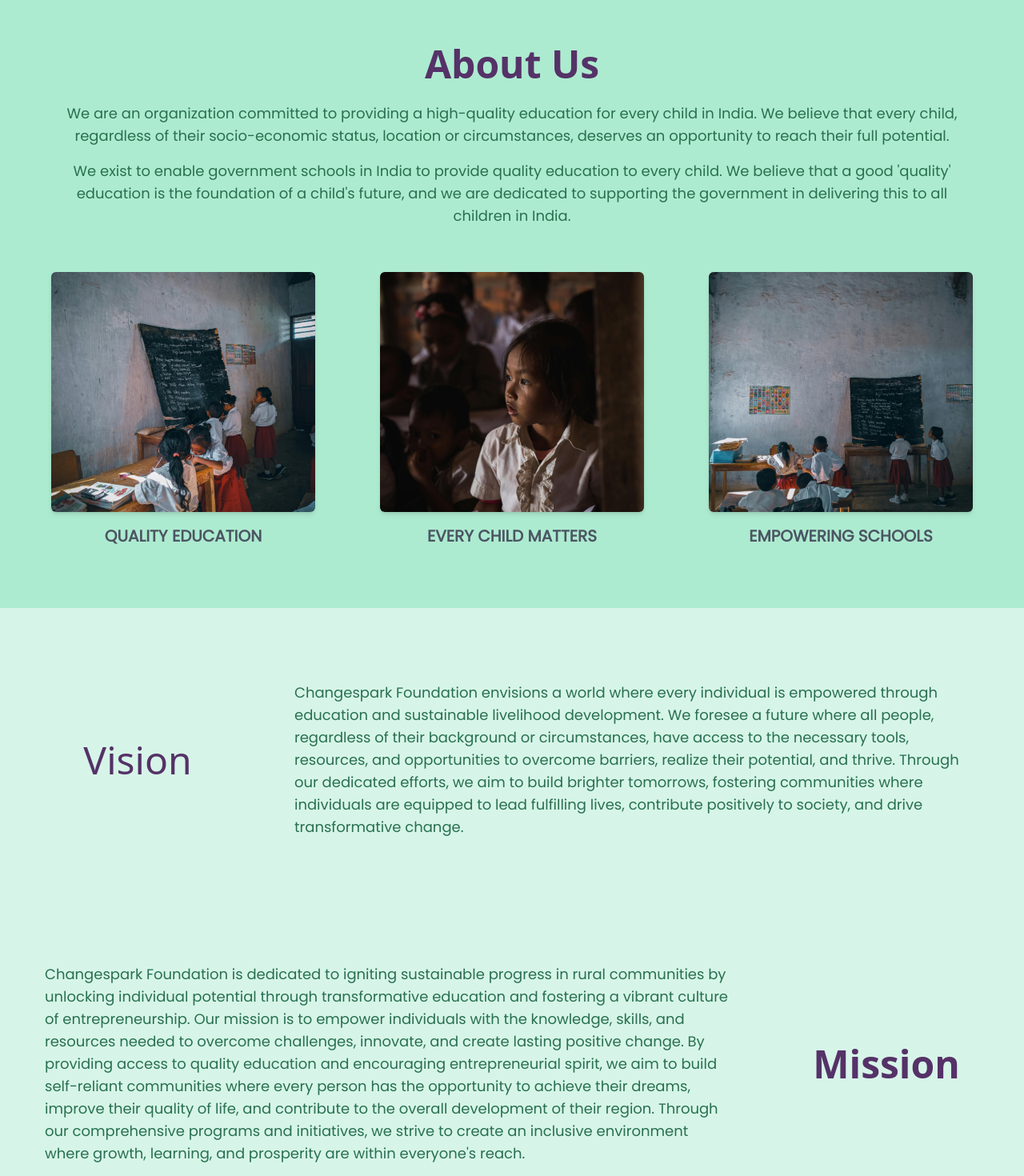
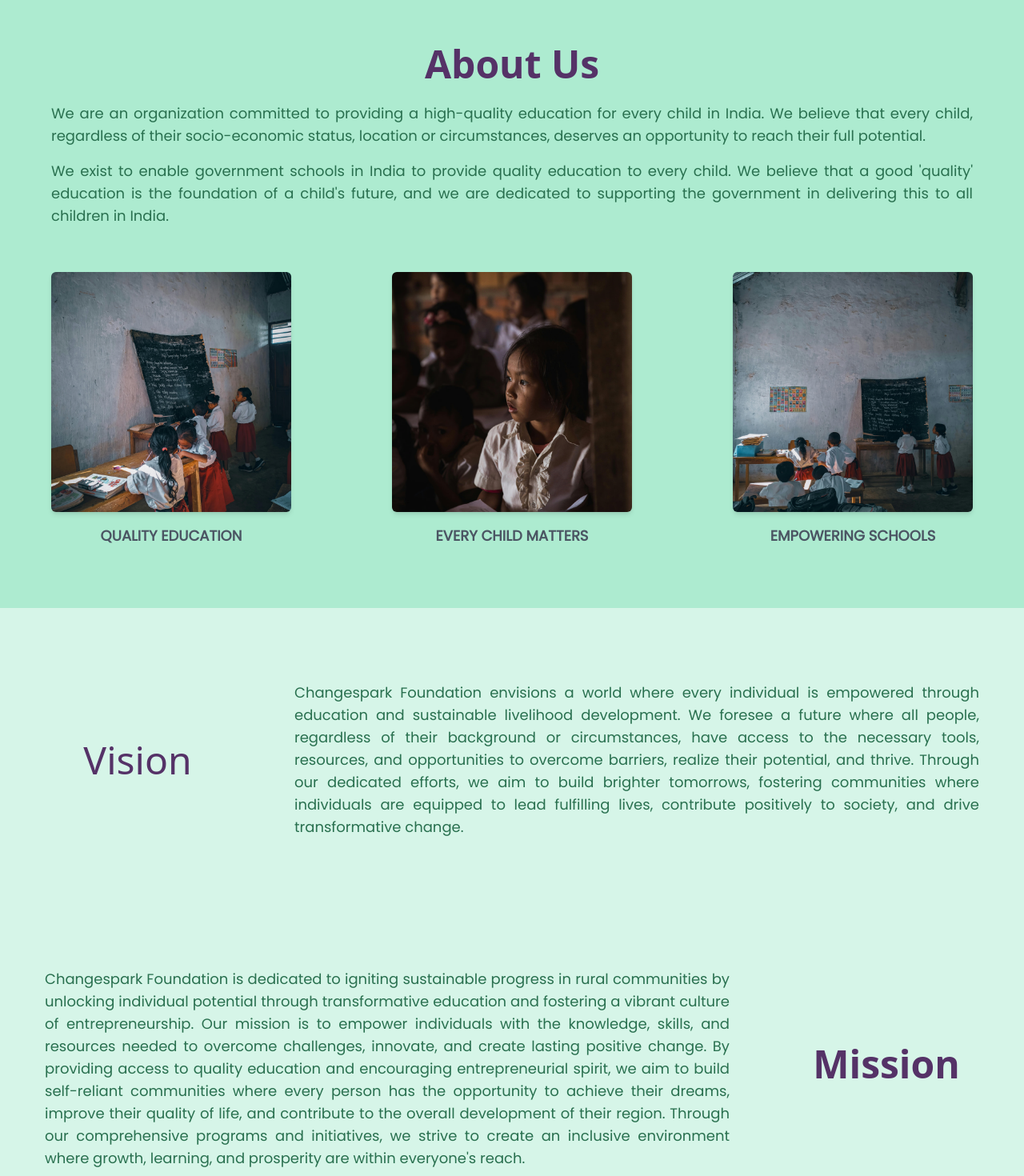
Before and after one commit to Adriz1611/changespark-website, a Next.js app: page / in a window 1280 px wide. Shown: the part 720-2190 px from the top of the page at 80% size. Built offline with nearby package versions, Linux system fonts and the light colour scheme; a web font is replaced by a local one.

Commit message:
fixed responsivenes off home page

```diff
--- a/src/app/page.js
+++ b/src/app/page.js
@@ -9,15 +9,15 @@ export default function Home() {
   ];
   return (
     <main className="bg-background-100 min-h-screen">
-      <section className="flex flex-col md:flex-row items-center justify-between px-8 py-36">
+      <section className="flex flex-col md:flex-row items-center justify-between px-4 md:px-8 py-36">
         <div className="flex-col">
-          <h1 className="text-6xl font-bold font-heading text-secondary-700 dark:font-semibold mb-4">
+          <h1 className="text-5xl md:text-6xl font-bold font-heading text-secondary-700 dark:font-semibold mb-4">
             Changespark Foundation
           </h1>
-          <p className="text-2xl text-green-700 font-paragraph font-bold px-2">
+          <p className="text-1xl md:text-2xl text-green-700 font-paragraph font-bold md:px-2">
             EMPOWERING POWER IGNITING CHANGE
           </p>
-          <button className="mx-2 mt-7 mb-10 text-2xl py-2 px-8 font-medium text-white bg-background-600 rounded-lg shadow-md transition-all duration-300 hover:shadow-lg hover:scale-105">
+          <button className=" mt-7 mb-10 px-3 py-2 md:text-2xl md:py-2 md:mx-2 md:px-8 font-medium text-white bg-background-600 rounded-lg shadow-md transition-all duration-300 hover:shadow-lg hover:scale-105">
             Join Us
           </button>
         </div>
@@ -37,14 +37,14 @@ export default function Home() {
             About Us
           </h2>
           <div className="font-paragraph text-lg text-text-700 mb-8 pb-6">
-            <p className="mb-4 text-center">
+            <p className="mb-4 text-justify">
               We are an organization committed to providing a high-quality
               education for every child in India. We believe that every child,
               regardless of their socio-economic status, location or
               circumstances, deserves an opportunity to reach their full
               potential.
             </p>
-            <p className="text-center">
+            <p className="text-justify">
               We exist to enable government schools in India to provide quality
               education to every child. We believe that a good
               &apos;quality&apos; education is the foundation of a child&apos;s
@@ -55,7 +55,7 @@ export default function Home() {
           <div className="flex flex-col md:flex-row justify-between space-x-4 space-y-7 md:space-y-0">
             {images.map((img, index) => (
               <div key={index} className="flex flex-col items-center">
-                <div className="w-[330px] h-[300px] relative">
+                <div className="w-[300px] h-[300px] relative">
                   <Image
                     src={img.src}
                     alt={img.alt}
@@ -64,7 +64,7 @@ export default function Home() {
                     className="rounded-md shadow-md"
                   />
                 </div>
-                <p className="mt-4 uppercase font-bold text-xl font-paragraph text-center text-gray-600">
+                <p className="mt-4 uppercase font-bold text-lg font-paragraph text-center text-gray-600">
                   {img.caption}
                 </p>
               </div>
@@ -79,7 +79,7 @@ export default function Home() {
           </h1>
         </div>
         <div className="md:col-span-3">
-          <p className="font-paragraph text-lg text-text-700 px-10">
+          <p className="font-paragraph text-lg text-text-700 p-3 md:text-justify md:px-10">
             {" "}
             Changespark Foundation envisions a world where every individual is
             empowered through education and sustainable livelihood development.
@@ -98,7 +98,7 @@ export default function Home() {
           </h1>
         </div>
         <div className="md:col-span-3 md:col-start-1 md:row-start-2">
-          <p className="font-paragraph text-lg text-text-700 px-10 pb-8 md:pb-0">
+          <p className="font-paragraph text-lg text-text-700 p-3 md:px-10 md:text-justify md:pb-0">
             {" "}
             Changespark Foundation is dedicated to igniting sustainable progress
             in rural communities by unlocking individual potential through
```
